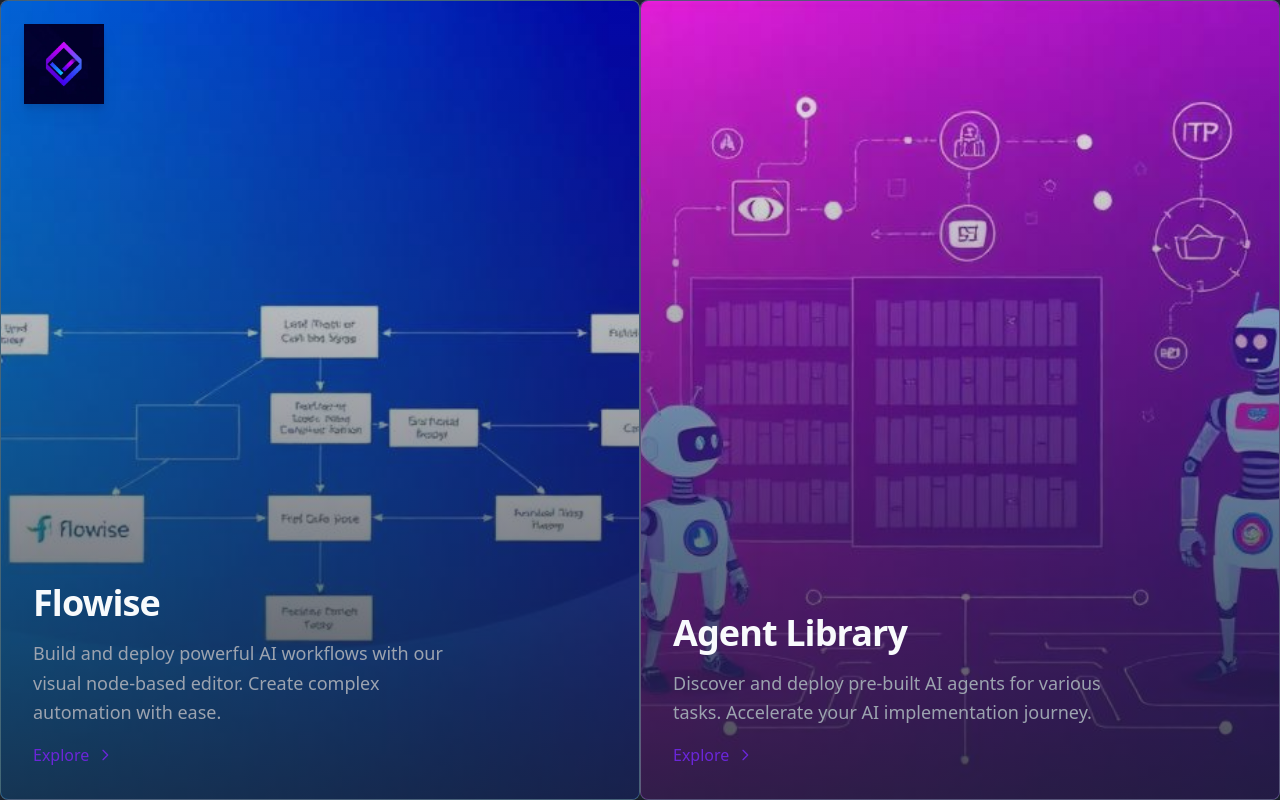
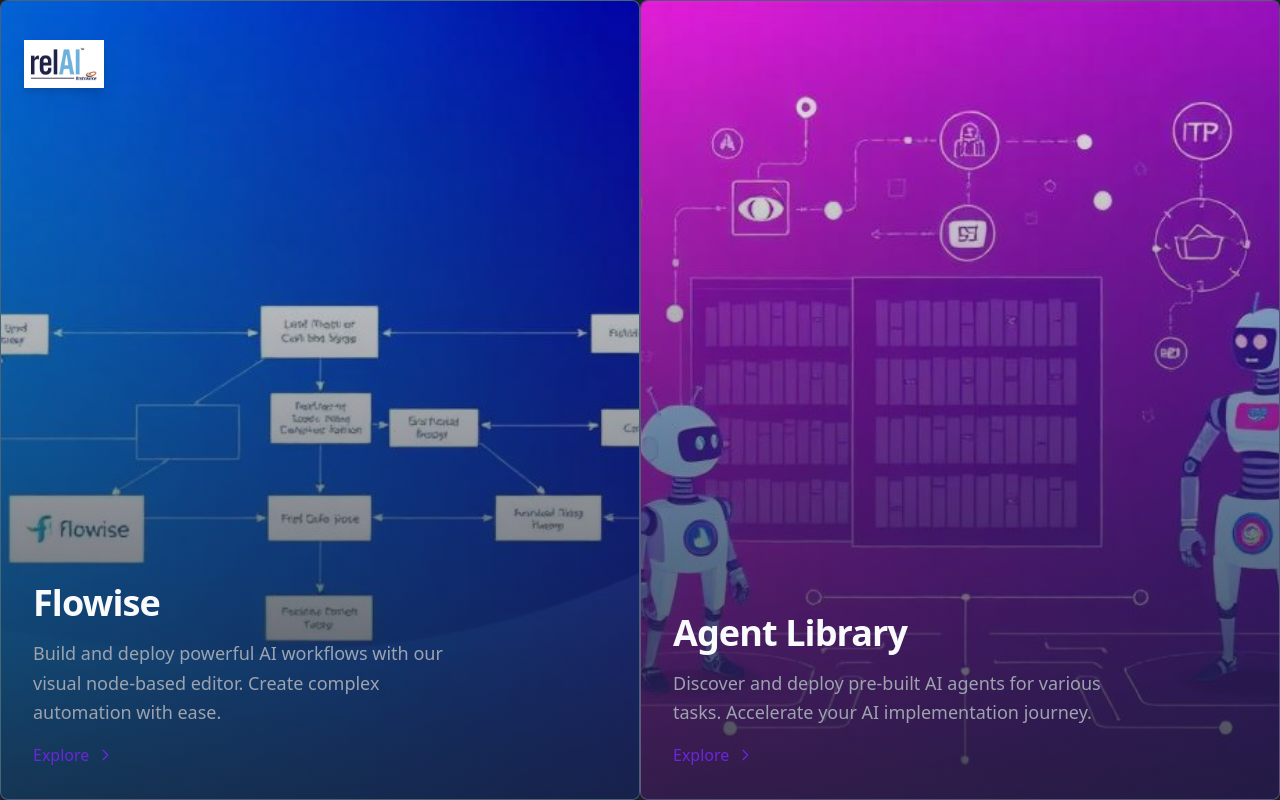
Before and after one commit to Shekharsittle/agent-flowise-bridge, a React (Vite) app: page / in a window 1280 px wide. Built offline with nearby package versions, Linux system fonts and the light colour scheme.

Commit message:
Add the provided logo
Adds the logo provided by the user.

```diff
--- a/src/pages/Index.tsx
+++ b/src/pages/Index.tsx
@@ -1,5 +1,4 @@
 import { SplitSection } from "@/components/SplitSection";
-import logo from "@/assets/logo.png";
 import agentLibraryImage from "@/assets/agent-library.png";
 import flowiseImage from "@/assets/flowise.png";
 
@@ -9,7 +8,7 @@ const Index = () => {
       {/* Header with Logo */}
       <header className="absolute top-0 left-0 z-30 p-6">
         <img
-          src={logo}
+          src="/lovable-uploads/42c5ce1b-be12-49f4-955e-f5bdbdc66211.png"
           alt="Logo"
           className="h-20 w-20 object-contain filter drop-shadow-lg"
         />
```
Also changed, not shown: public/lovable-uploads/42c5ce1b-be12-49f4-955e-f5bdbdc66211.png (added).
